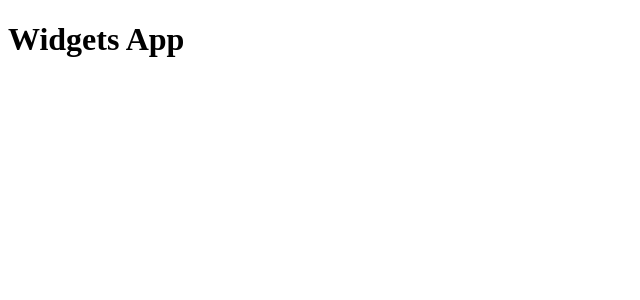
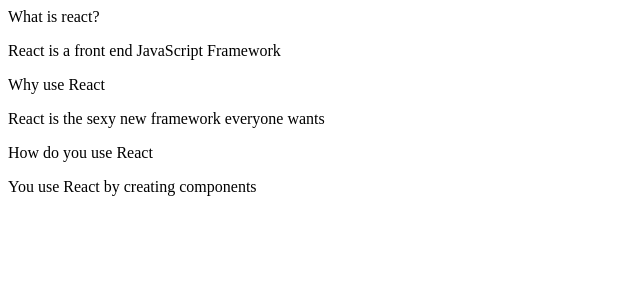
Before and after one commit to jeffKimball/React-widgets, a React (Create React App) app: page / in a window 1280 px wide. Shown: the top 300 px of the page, without its empty margins (0-640 px from the left). Built offline with nearby package versions, Linux system fonts and the light colour scheme.

Commit message:
create an array of objects and pass them to Accordion

```diff
--- a/src/App.js
+++ b/src/App.js
@@ -1,5 +1,27 @@
 import React from 'react';
+import Accordion from './components/Accordion'
+
+const items = [
+    {
+        id: 111,
+        title: "What is react?",
+        content: "React is a front end JavaScript Framework"
+    },
+    {
+        id: 222,
+        title: "Why use React",
+        content: "React is the sexy new framework everyone wants"
+    },
+    {
+        id: 333,
+        title: "How do you use React",
+        content: "You use React by creating components"
+    }
+
+]
 
 export default () => {
-    return <h1>Widgets App</h1>
+    return <div>
+            <Accordion items={items}/>
+           </div>
 }
--- /dev/null
+++ b/src/components/Accordion.js
@@ -0,0 +1,21 @@
+import React from 'react';
+
+const Accordion = ({items}) => {
+    const accordionItems = items.map((item) => {
+        return (
+            <div key={item.id}>
+                <div className="title active">
+                    <i className="dropdown icon"></i>
+                    {item.title}
+                </div>
+                <div className="content active">
+                    <p>{item.content}</p>
+                </div>
+            </div>
+        )
+    })
+    return <div>{accordionItems}</div>
+}
+
+
+export default Accordion
```
